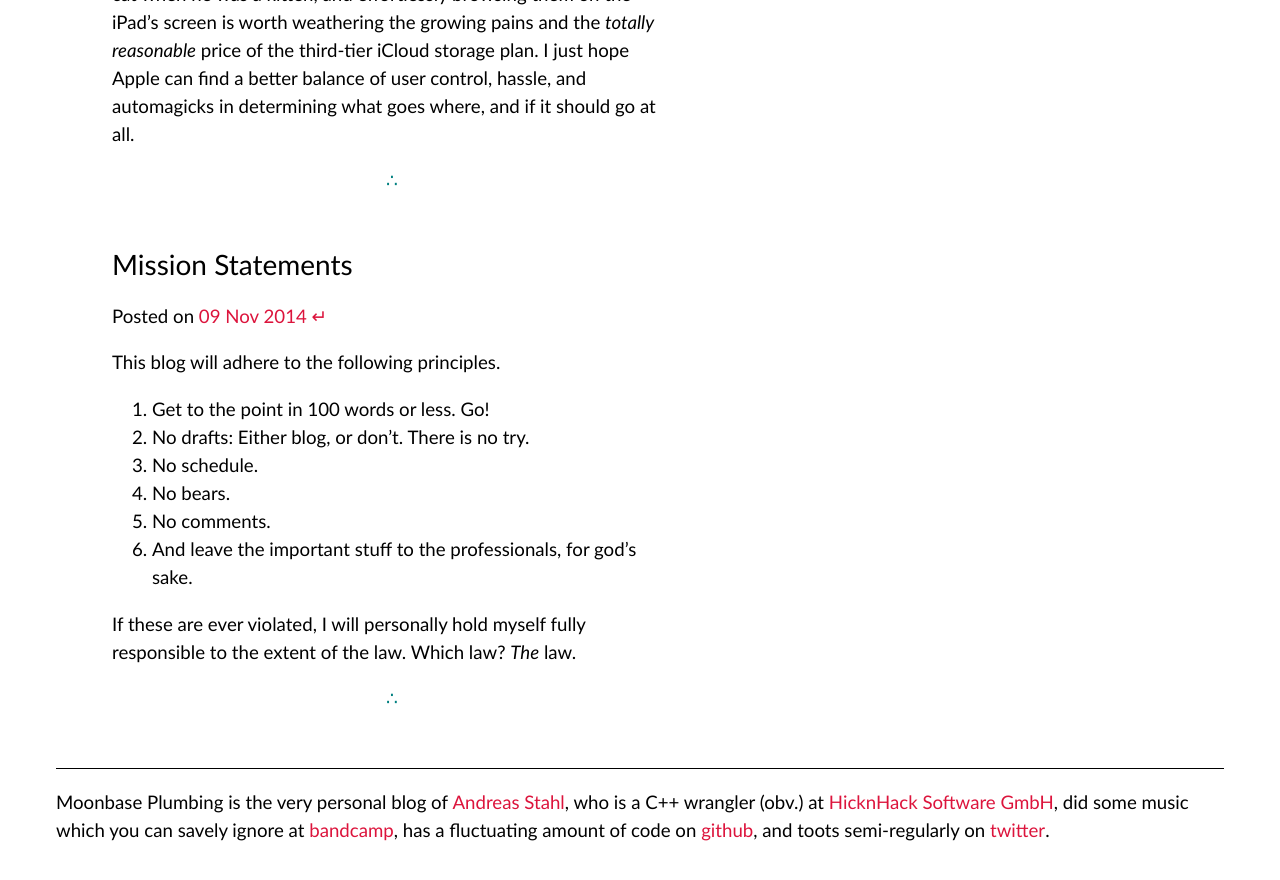
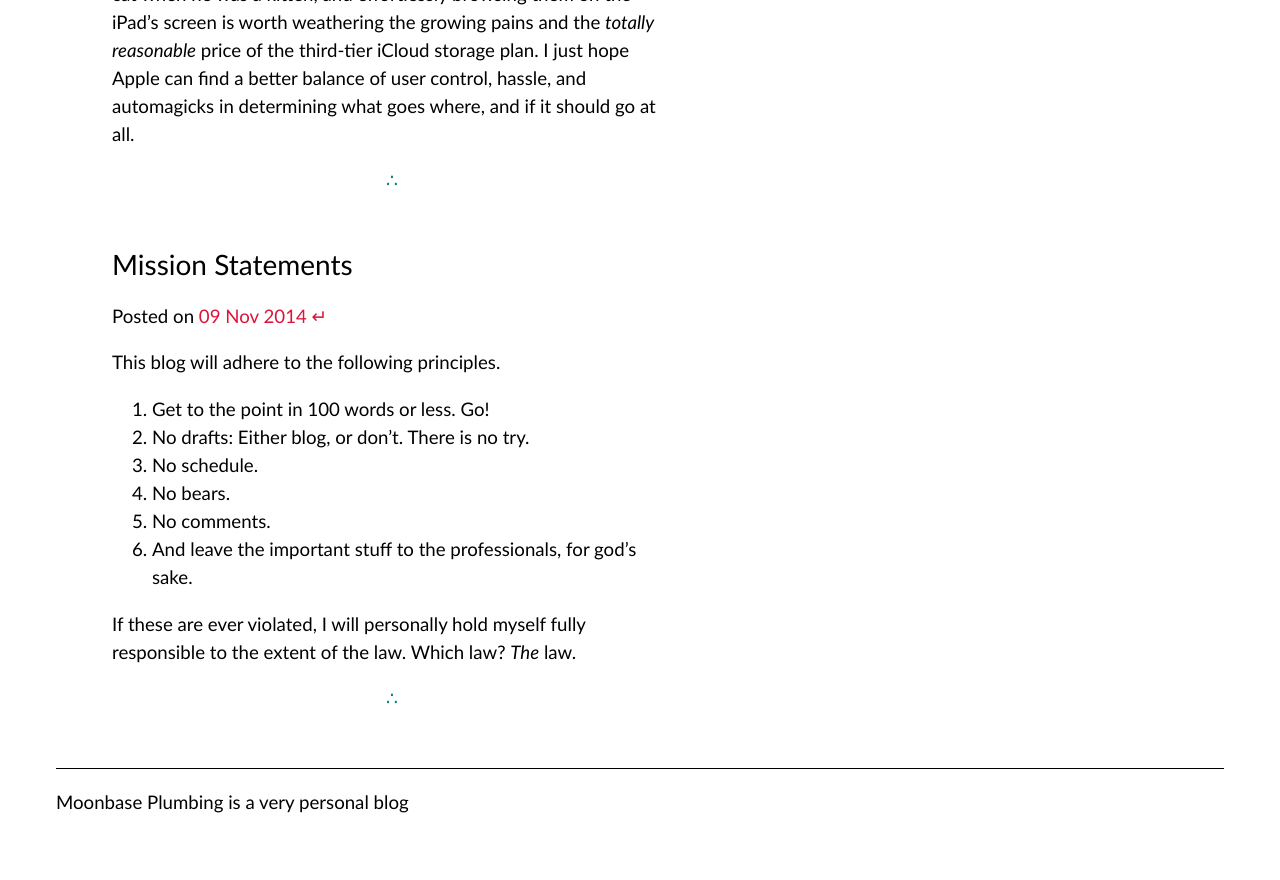
Before and after one commit to astahl/astahl.github.io, a Jekyll site: the page built from index.html, in a window 1280 px wide and 900 px high, scrolled down 2020 px. Shown: the top 880 px of the window. Built offline with Jekyll 4.4.1, drawn with Linux system fonts in a browser that asks for light colours; Markdown is read by kramdown in place of the engine named in the settings.

Commit message:
removed info

```diff
--- a/_layouts/default.html
+++ b/_layouts/default.html
@@ -17,13 +17,7 @@
           {{ content }}
 
           <footer>
-            <p>Moonbase Plumbing is the very personal blog of
-                <a href="https://twitter.com/stahlwerk">Andreas Stahl</a>,
-                who is a C++ wrangler (obv.) at <a href="http://www.hicknhack.com">HicknHack Software GmbH</a>,
-                did some music which you can savely ignore at <a href="http://onebitwonder.bandcamp.com">bandcamp</a>,
-                has a fluctuating amount of code on <a href="https://github.com/astahl">github</a>,
-                and toots semi-regularly on <a href="https://twitter.com/stahlwerk">twitter</a>.
-            </p>
+            <p>Moonbase Plumbing is a very personal blog</p>
           </footer>
         </div>
     </body>
```
